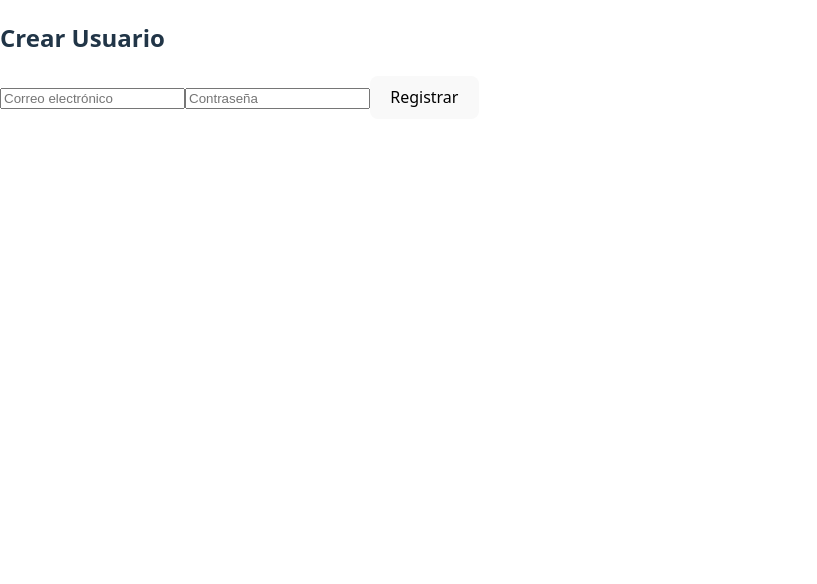
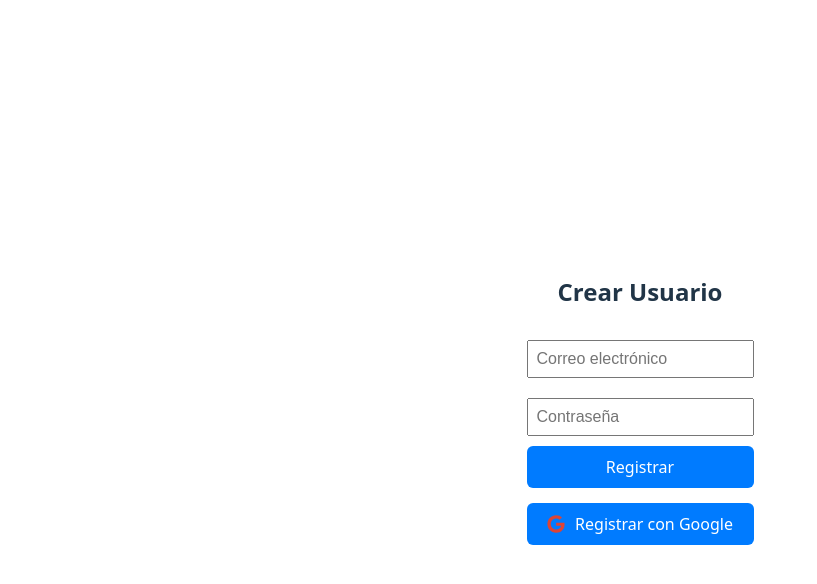
Before and after one commit to erickm13/IS-gesture-presentation-control, a React (Vite) app: page /register in a window 1280 px wide. Shown: the top 584 px of the page, without its empty margins (0-817 px from the left). Built offline with nearby package versions, Linux system fonts and the light colour scheme.

Commit message:
Dejar un maquetado de login y de registrar empezar a implemnetar firabase

```diff
--- a/package.json
+++ b/package.json
@@ -15,6 +15,7 @@
     "pdfjs-dist": "^3.11.174",
     "react": "^19.1.1",
     "react-dom": "^19.1.1",
+    "react-icons": "^5.5.0",
     "react-router-dom": "^7.9.5"
   },
   "devDependencies": {
--- a/src/components/Login.jsx
+++ b/src/components/Login.jsx
@@ -1,5 +1,6 @@
 import React, { useState } from "react";
 import { useNavigate } from "react-router-dom";
+import { FaGoogle } from "react-icons/fa";
 import "./../styles/Login.css";
 
 export default function Login() {
@@ -9,16 +10,20 @@ export default function Login() {
 
   const handleSubmit = (e) => {
     e.preventDefault();
-
-    if (email === "admin@gmail.com" && password === "1234") {
+    debugger
+    if (email === "1@1.1" && password === "1") {
       navigate("/presenter");
     } else {
       alert("Credenciales incorrectas");
     }
   };
 
+  const googleLogin = () => {
+    console.log("Login con Google...");
+  };
+
   return (
-    <div class="center">
+    <div className="center">
       <div className="login-container">
         <h2>Iniciar Sesión</h2>
         <form onSubmit={handleSubmit}>
@@ -36,6 +41,10 @@ export default function Login() {
           />
           <button type="submit">Entrar</button>
         </form>
+
+        <button className="google-btn" onClick={googleLogin}>
+          <FaGoogle className="google-icon" /> Entrar con Google
+        </button>
       </div>
     </div>
   );
--- a/src/components/Register.jsx
+++ b/src/components/Register.jsx
@@ -1,6 +1,7 @@
 import React, { useState } from "react";
 import { useNavigate } from "react-router-dom";
-import "./../styles/Register.css";
+import { FaGoogle } from "react-icons/fa";
+import "./../styles/Login.css"; // ← ¡Usamos el MISMO CSS!
 
 export default function Register() {
   const [email, setEmail] = useState("");
@@ -13,9 +14,15 @@ export default function Register() {
     navigate("/login");
   };
 
+  const googleRegister = () => {
+    console.log("Registro con Google...");
+  };
+
   return (
-    <div className="register-container">
+    <div className="center">
+      <div className="login-container">
         <h2>Crear Usuario</h2>
+
         <form onSubmit={handleSubmit}>
           <input
             type="email"
@@ -23,14 +30,21 @@ export default function Register() {
             value={email}
             onChange={(e) => setEmail(e.target.value)}
           />
+
           <input
             type="password"
             placeholder="Contraseña"
             value={password}
             onChange={(e) => setPassword(e.target.value)}
           />
+
           <button type="submit">Registrar</button>
         </form>
+
+        <button className="google-btn" onClick={googleRegister}>
+          <FaGoogle className="google-icon" /> Registrar con Google
+        </button>
+      </div>
     </div>
   );
 }
--- a/src/styles/Login.css
+++ b/src/styles/Login.css
@@ -39,3 +39,27 @@
 .login-container button:hover {
   background-color: #0056b3;
 }
+
+.google-btn {
+  margin-top: 15px;
+  padding: 10px;
+  width: 100%;
+  display: flex;
+  align-items: center;
+  justify-content: center;
+  gap: 10px;
+  background-color: #ffffff;
+  border: 2px solid #ddd;
+  border-radius: 6px;
+  cursor: pointer;
+  font-size: 16px;
+}
+
+.google-btn:hover {
+  background-color: #f3f3f3;
+}
+
+.google-icon {
+  font-size: 18px;
+  color: #db4437;
+}
--- a/src/styles/Register.css
+++ b/src/styles/Register.css
@@ -0,0 +1,65 @@
+.center{
+  width: 100%;
+  height: 100vh;
+  display: flex;
+  align-items: center;
+  justify-content: center;
+}
+
+.login-container {
+  max-width: 400px;
+  border-radius: 12px;
+}
+
+.login-container h2 {
+  text-align: center;
+  margin-bottom: 20px;
+}
+
+.login-container form {
+  display: flex;
+  flex-direction: column;
+}
+
+.login-container input {
+  margin: 10px 0;
+  padding: 8px;
+  font-size: 16px;
+}
+
+.login-container button {
+  padding: 10px;
+  background-color: #007bff;
+  color: white;
+  border: none;
+  border-radius: 6px;
+  cursor: pointer;
+}
+
+.login-container button:hover {
+  background-color: #0056b3;
+}
+
+.google-btn {
+  margin-top: 15px;
+  padding: 10px;
+  width: 100%;
+  display: flex;
+  align-items: center;
+  justify-content: center;
+  gap: 10px;
+  background-color: #ffffff;
+  border: 2px solid #ddd;
+  border-radius: 6px;
+  cursor: pointer;
+  font-size: 16px;
+}
+
+.google-btn:hover {
+  background-color: #f3f3f3;
+}
+
+.google-icon {
+  font-size: 18px;
+  color: #db4437;
+}
```
Also changed, not shown: 1 other file (tests, documents, lock files or other folders). Lines whose indentation alone changed are shown as unchanged.
